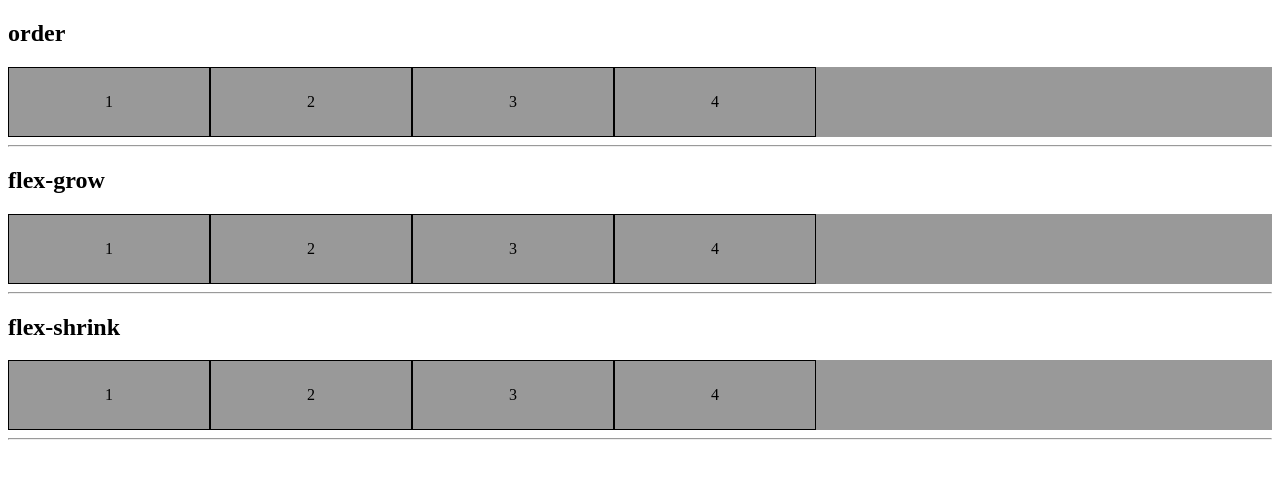
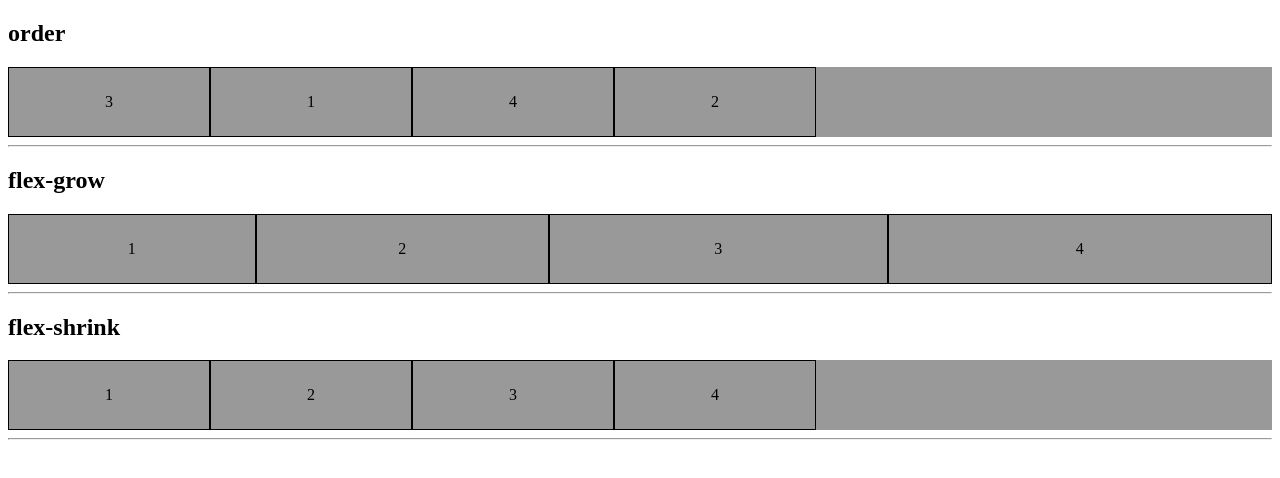
Before and after one commit to kia0919/html_basic-2024.03.06-, a plain HTML site: page css/13.CSS3_Flexbox/css3_flexbox_2.html in a window 1280 px wide. Drawn offline with Linux system fonts and the light colour scheme.

Commit message:
2024.03.14

```diff
--- a/css/13.CSS3_Flexbox/css3_flexbox_2.html
+++ b/css/13.CSS3_Flexbox/css3_flexbox_2.html
@@ -24,25 +24,34 @@
         }
 
         /*
-            order 속성 :
-                -
-                -
+            order 속성 : Flex item의 배치 순서를 지정
+                - 기본 배치 순서는 flex container에 추가된 순서
+                - HTML 코드를 변경하지 않고 order 속성 값만 변경하여 순서를 지정
         */
-
+        .flex-order-item-1 {order: 1;}
+        .flex-order-item-2 {order: 2;}
+        .flex-order-item-3 {order: 3;}
+        .flex-order-item-4 {order: 4;}
 
 
         /*
-            flex-grow 속성 :
-                -
+            flex-grow 속성 : Flex item에 대한 넓이 확대 비율
+                - 기본값은 0, 음수는 무시됨
         */
-
+        .flex-grow-item-1{flex-grow: 1;}
+        .flex-grow-item-2{flex-grow: 2;}
+        .flex-grow-item-3{flex-grow: 3;}
+        .flex-grow-item-4{flex-grow: 4;}
 
 
         /*
-            flex-shrink 속성 :
-                -
+            flex-shrink 속성 : flex item에 대한 넓이 축소 비율
+                - 1이 기본값, 0을 지정하면 원래 넓이를 유지, 음수는 무시
         */
-
+        .flex-shrink-item-1{flex-shrink: 0;}
+        .flex-shrink-item-2{flex-shrink: 3;}
+        .flex-shrink-item-3{flex-shrink: 3;}
+        .flex-shrink-item-4{flex-shrink: 4;}
 
 
     </style>
```
